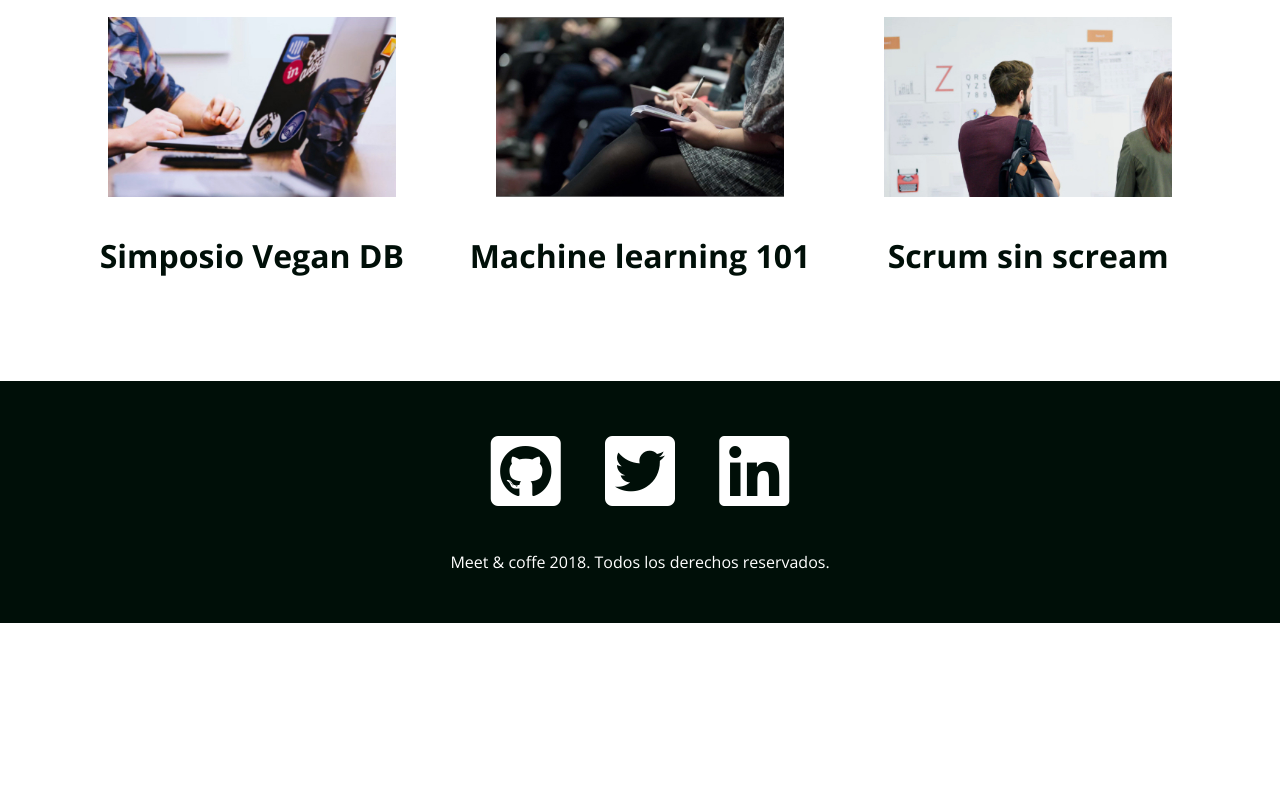
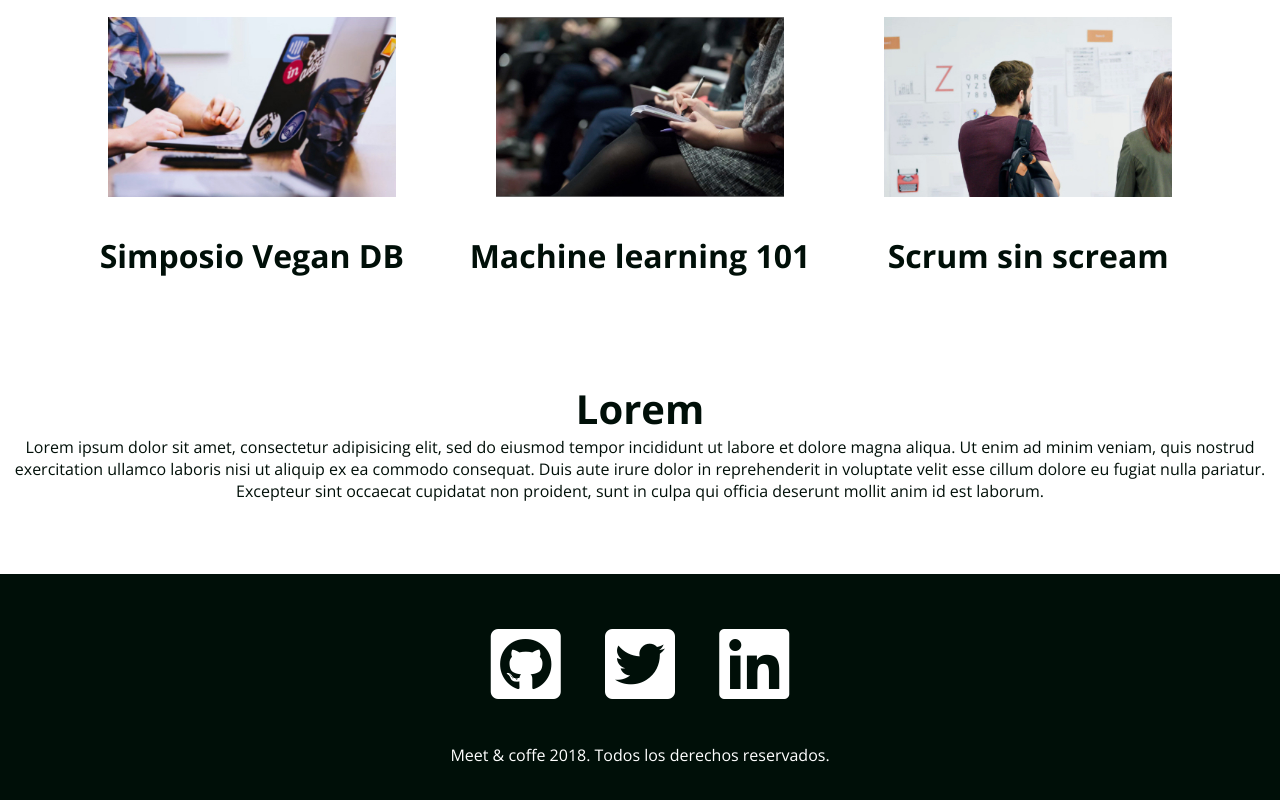
Before and after one commit to ignaciobriceno/meet-coffee, a plain HTML site: page index.html in a window 1280 px wide. Shown: the part 1547-2347 px from the top of the page. Before the commit the page ends 2170 px from the top, so only its background shows below. Drawn offline with nearby package versions, Linux system fonts and the light colour scheme.

Commit message:
added new text to the index of meet proyect

```diff
--- a/index.html
+++ b/index.html
@@ -66,6 +66,17 @@
 		</article>
   </section>
 
+  <section>
+  	 <h2>Lorem</h2>
+  	 <p> Lorem ipsum dolor sit amet, consectetur adipisicing elit, sed do eiusmod
+  	 tempor incididunt ut labore et dolore magna aliqua. Ut enim ad minim veniam,
+  	 quis nostrud exercitation ullamco laboris nisi ut aliquip ex ea commodo
+  	 consequat. Duis aute irure dolor in reprehenderit in voluptate velit esse
+  	 cillum dolore eu fugiat nulla pariatur. Excepteur sint occaecat cupidatat non
+  	 proident, sunt in culpa qui officia deserunt mollit anim id est laborum. </p>
+
+  </section>
+
 	<footer id="contacto" class="oscuro">
 		<a href="https://github.com"><i class="fab fa-github-square fa-5x"></i></a>
 		<a href="https://twitter.com"><i class="fab fa-twitter-square fa-5x"></i></a>
```
